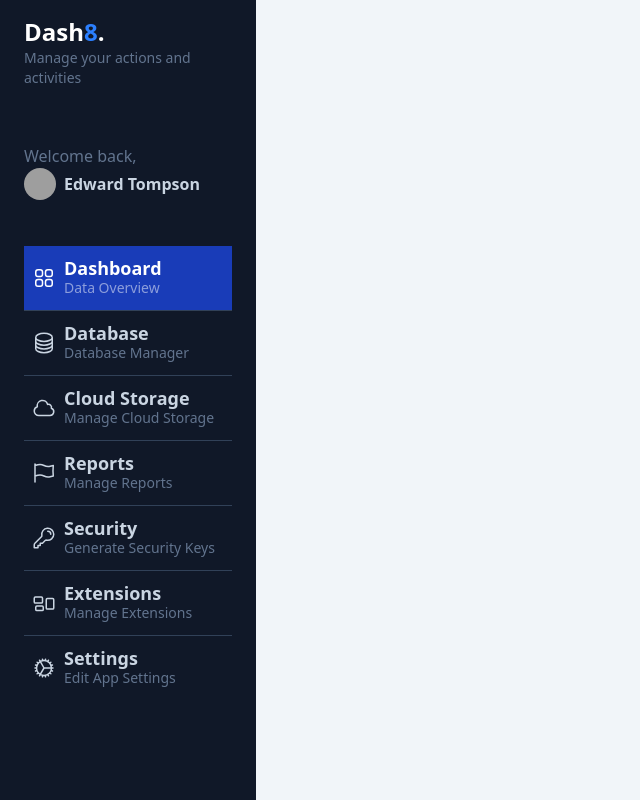
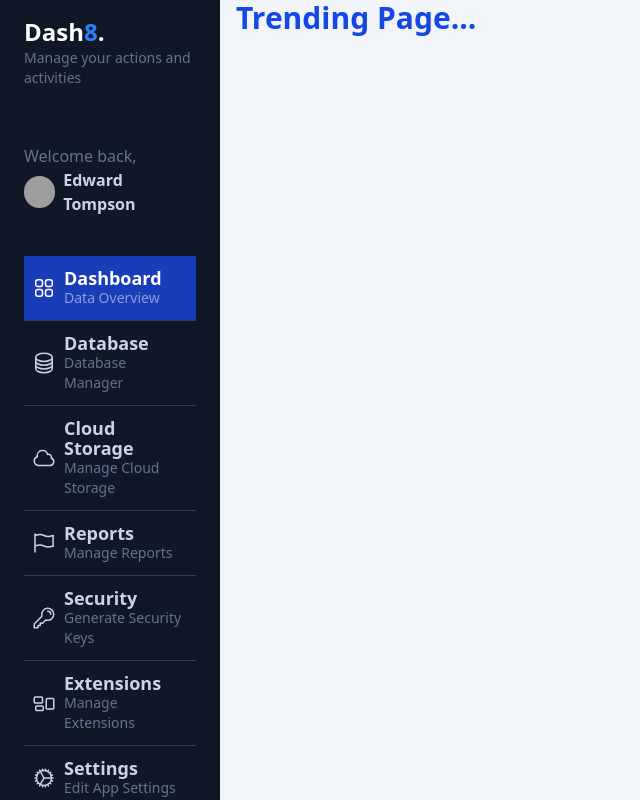
Before and after one commit to ManuelFBS/03-gifts-app, an Angular app: page /dashboard/trending in a window 1280 px wide. Before the commit this address led to /dashboard. Shown: the whole page, without its empty margins (0-640 px from the left). Built offline with nearby package versions, Linux system fonts and the light colour scheme; grey boxes are pictures that could not be loaded.

Commit message:
Actualiz. de 'app.routes.ts', 'dashboard-page.component.html' y 'dashboard-page.component.ts'...

```diff
--- a/src/app/app.routes.ts
+++ b/src/app/app.routes.ts
@@ -7,16 +7,27 @@
                   import(
                         './gifts/pages/dashboard-page/dashboard-page.component'
                   ),
-      },
+
+            children: [
                   {
                         path: 'trending',
                         loadComponent: () =>
-                  import('./gifts/pages/trending-page/trending-page.component'),
+                              import(
+                                    './gifts/pages/trending-page/trending-page.component'
+                              ),
                   },
                   {
                         path: 'search',
                         loadComponent: () =>
-                  import('./gifts/pages/search-page/search-page.component'),
+                              import(
+                                    './gifts/pages/search-page/search-page.component'
+                              ),
+                  },
+                  {
+                        path: '**',
+                        redirectTo: 'trending',
+                  },
+            ],
       },
       {
             path: '**',
--- a/src/app/gifts/pages/dashboard-page/dashboard-page.component.html
+++ b/src/app/gifts/pages/dashboard-page/dashboard-page.component.html
@@ -4,7 +4,7 @@
       <div class="flex flex-col relative w-screen">
             <div
                   id="menu"
-                  class="bg-gray-900 min-h-screen z-10 text-slate-300 w-64 fixed left-0 h-screen overflow-y-scroll"
+                  class="w-[220px] bg-gray-900 min-h-screen z-10 text-slate-300 fixed left-0 h-screen overflow-y-scroll"
             >
                   <div id="logo" class="my-4 px-6">
                         <h1 class="text-lg md:text-2xl font-bold text-white">
@@ -249,5 +249,11 @@
                         </a>
                   </div>
             </div>
+
+            <div
+                  class="ml-[220px] px-4 flex flex-col flex-1 w-full text-slate-800"
+            >
+                  <router-outlet />
+            </div>
       </div>
 </div>
--- a/src/app/gifts/pages/dashboard-page/dashboard-page.component.ts
+++ b/src/app/gifts/pages/dashboard-page/dashboard-page.component.ts
@@ -1,8 +1,9 @@
 import { Component } from '@angular/core';
+import { RouterOutlet } from '@angular/router';
 
 @Component({
       selector: 'app-dashboard-page',
-      imports: [],
+      imports: [RouterOutlet],
       templateUrl: './dashboard-page.component.html',
 })
 export default class DashboardPageComponent {}
```
Lines whose indentation alone changed are shown as unchanged.
